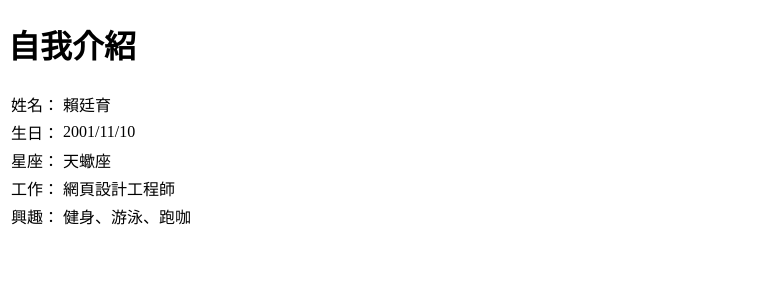
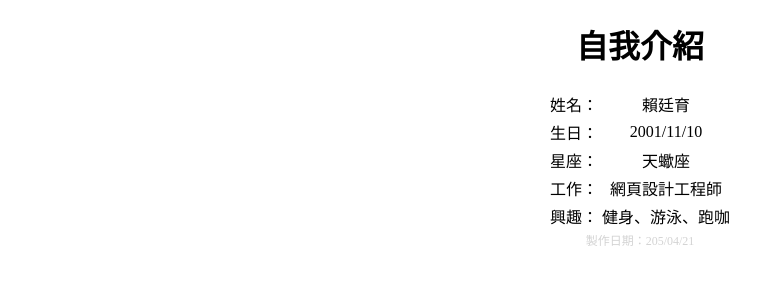
Before and after one commit to Ting-Yu-Lai/114-github-test, a plain HTML site: page myself.html in a window 1280 px wide. Shown: the whole page, without its empty margins (0-781 px from the left). Drawn offline with Linux system fonts and the light colour scheme.

Commit message:
Add Create Date

```diff
--- a/myself.html
+++ b/myself.html
@@ -5,9 +5,18 @@
     <meta name="viewport" content="width=device-width, initial-scale=1.0">
     <title>Myself</title>
 </head>
+<style>
+    .mytable {
+        text-align: center;
+        margin: auto;
+    }
+    .myh1 {
+        text-align: center;
+    }
+</style>
 <body>
-    <h1>自我介紹</h1>
-    <table>
+    <h1 class="myh1">自我介紹</h1>
+    <table class="mytable">
         <tr>
             <td>姓名：</td>
             <td>賴廷育</td>
@@ -29,5 +38,6 @@
             <td>健身、游泳、跑咖</td>
         </tr>
     </table>
+    <div style="font-size: 12px; color: lightgray; text-align: center;">製作日期：205/04/21</div>
 </body>
 </html>
```
